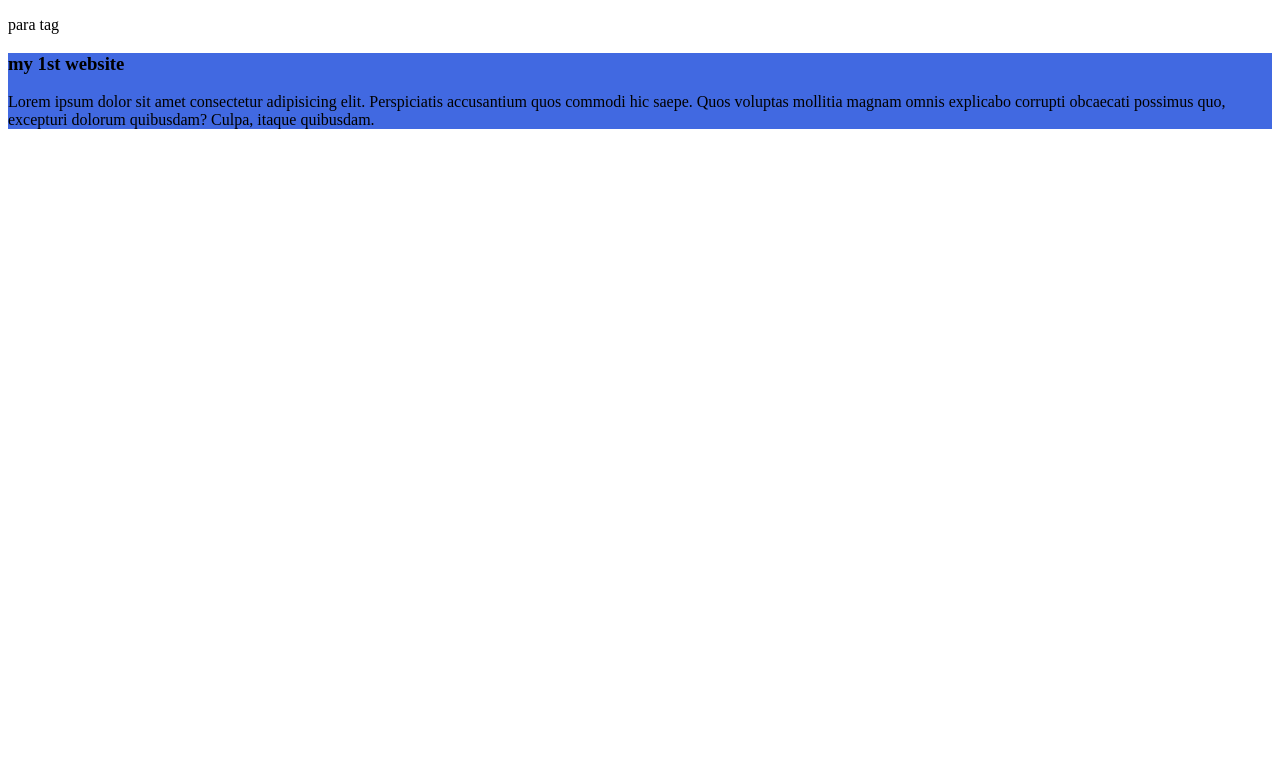
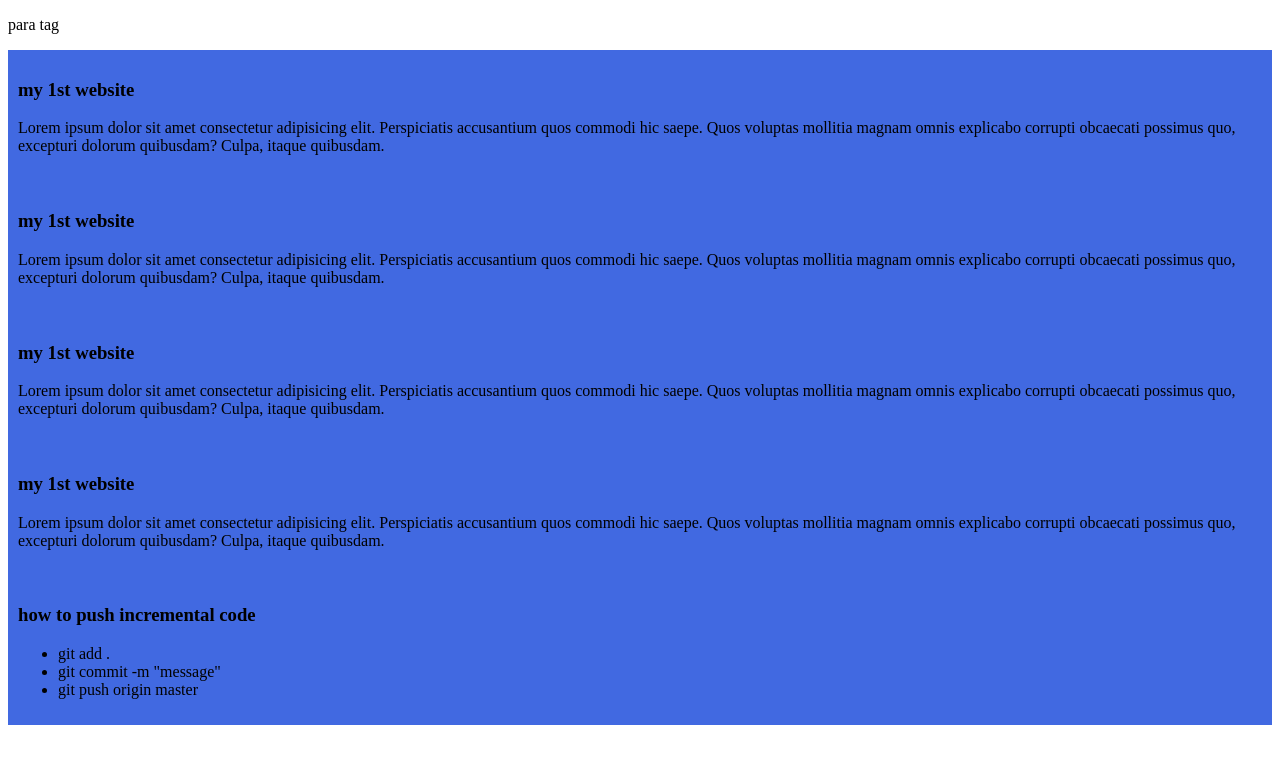
Before and after one commit to iktushar01/my-simple-website, a plain HTML site: page index.html in a window 1280 px wide. Drawn offline with Linux system fonts and the light colour scheme.

Commit message:
some change

```diff
--- a/index.html
+++ b/index.html
@@ -12,5 +12,27 @@
     ><h3>my 1st website</h3>
     <p>Lorem ipsum dolor sit amet consectetur adipisicing elit. Perspiciatis accusantium quos commodi hic saepe. Quos voluptas mollitia magnam omnis explicabo corrupti obcaecati possimus quo, excepturi dolorum quibusdam? Culpa, itaque quibusdam.</p>
     </div>
+    <div
+    ><h3>my 1st website</h3>
+    <p>Lorem ipsum dolor sit amet consectetur adipisicing elit. Perspiciatis accusantium quos commodi hic saepe. Quos voluptas mollitia magnam omnis explicabo corrupti obcaecati possimus quo, excepturi dolorum quibusdam? Culpa, itaque quibusdam.</p>
+    </div>
+    <div
+    ><h3>my 1st website</h3>
+    <p>Lorem ipsum dolor sit amet consectetur adipisicing elit. Perspiciatis accusantium quos commodi hic saepe. Quos voluptas mollitia magnam omnis explicabo corrupti obcaecati possimus quo, excepturi dolorum quibusdam? Culpa, itaque quibusdam.</p>
+    </div>
+    <div
+    ><h3>my 1st website</h3>
+    <p>Lorem ipsum dolor sit amet consectetur adipisicing elit. Perspiciatis accusantium quos commodi hic saepe. Quos voluptas mollitia magnam omnis explicabo corrupti obcaecati possimus quo, excepturi dolorum quibusdam? Culpa, itaque quibusdam.</p>
+    </div>
+
+    <div>
+        <h3>how to push incremental code</h3>
+        <ul>
+            <li>git add .</li>
+            <li>git commit -m "message"</li>
+            <li>git push origin master</li>
+
+        </ul>
+    </div>
 </body>
 </html>
--- a/style.css
+++ b/style.css
@@ -1,3 +1,4 @@
 div{
+    padding: 10px;
     background-color: royalblue;
 }
```
